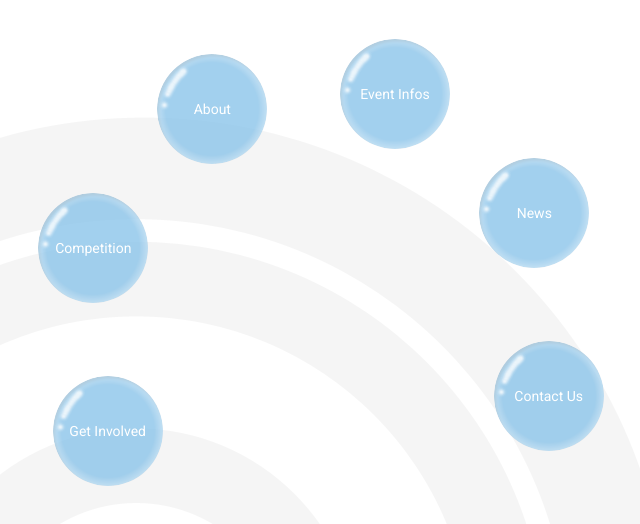
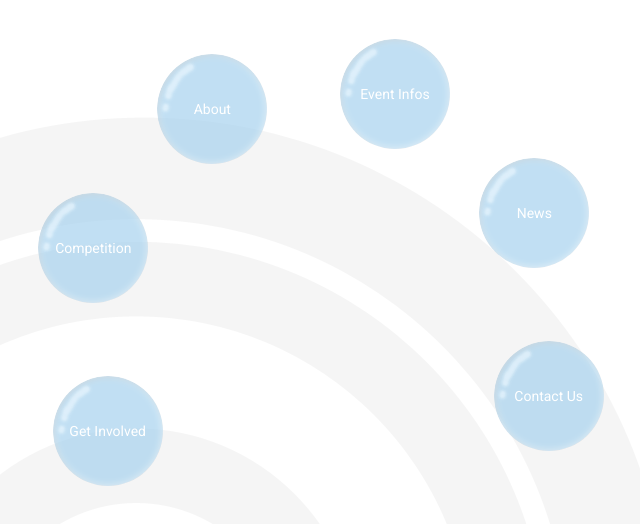
Before and after one commit to louiekangaroo/IttyBittyLatest, a plain HTML site: page Itty Bitty Childrens Expo/index.html in a window 1280 px wide. Shown: the whole page, without its empty margins (294-934 px from the left). Drawn offline with Linux system fonts and the light colour scheme.

Commit message:
updated the bubble

```diff
--- a/Itty Bitty Childrens Expo/css/style.css
+++ b/Itty Bitty Childrens Expo/css/style.css
@@ -19,7 +19,7 @@ body {
 }
 
 .circle-design {
-    background:transparent url(../images/bubble_tab.png) no-repeat 0px 0px;
+    background:transparent url(../images/bubble_tab2.png) no-repeat 0px 0px;
     background-size: cover;
     display: table-cell;
     width:110px;
```
Also changed, not shown: Itty Bitty Childrens Expo/images/bubble_tab2.png (added).
